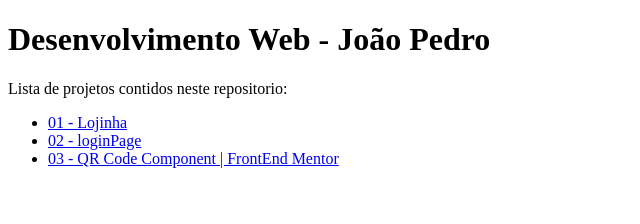
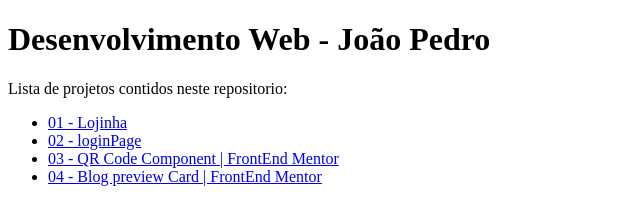
Before and after one commit to Joa6-Pedro/Desenvolvimento_Web, a plain HTML site: page index.html in a window 1280 px wide. Shown: the whole page, without its empty margins (0-640 px from the left). Drawn offline with Linux system fonts and the light colour scheme.

Commit message:
Add link to Blog preview Card in index.html

```diff
--- a/index.html
+++ b/index.html
@@ -11,6 +11,7 @@
         <li><a href="./01-lojinha/">01 - Lojinha</a></li>
         <li><a href="./02-loginPage/">02 - loginPage</a></li>
         <li><a href="./03-qr-code-component-main">03 - QR Code Component | FrontEnd Mentor</a></li>
+        <li><a href="./04-blog-preview-card-main">04 - Blog preview Card | FrontEnd Mentor</a></li>
     </ul>
 </body>
 </html>
```
